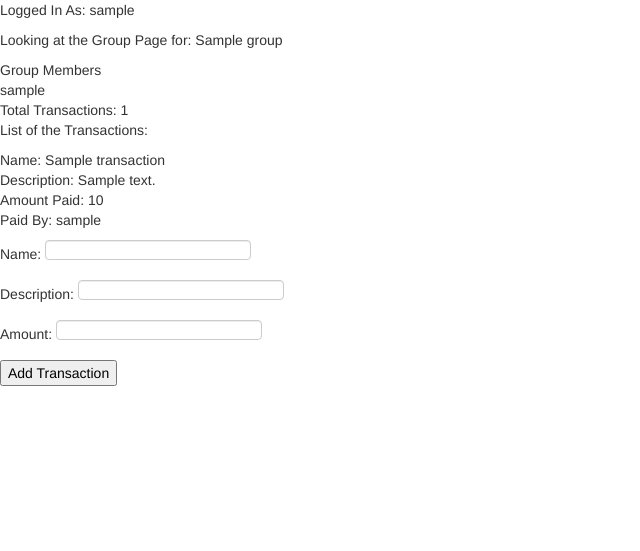
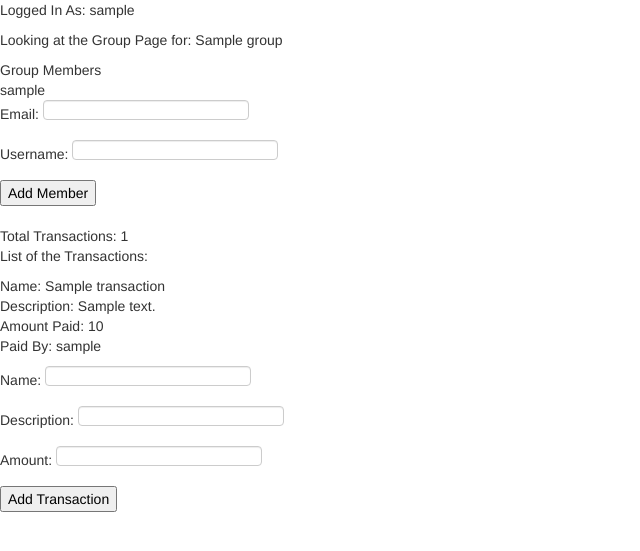
Before and after one commit to amni/Group-Payment-App, a Django app: template grouppay/grouppay/templates/groups/detail.html in a window 1280 px wide. Shown: the top 551 px of the page, without its empty margins (0-640 px from the left). Run offline with Django 3.2, Linux system fonts and the light colour scheme; the template is opened without the code that fills it: most values are stand-ins (such as "Sample title", 1, 10 or a date in 2020).

Commit message:
shell for addmember finished and connected, need to finish addMember function

```diff
--- a/grouppay/Groups/urls.py
+++ b/grouppay/Groups/urls.py
@@ -9,5 +9,6 @@ urlpatterns = patterns('',
    # /groups/group_id
    url(r'^(?P<group_id>\d+)/$', views.detail, name='detail'),
    url(r'^addgroup/$', views.addgroup, name='addgroup'),
-   url(r'^(?P<group_id>\d+)/addtransaction/', views.addTransaction, name='addTransaction')
+   url(r'^(?P<group_id>\d+)/addtransaction/', views.addTransaction, name='addTransaction'),
+   url(r'^(?P<group_id>\d+)/addmember/', views.addMember, name='addMember')
 )
--- a/grouppay/Groups/views.py
+++ b/grouppay/Groups/views.py
@@ -67,6 +67,10 @@ def addTransaction(request, group_id):
 
    return detail(request, group_id)
 
+def addMember(request, group_id):
+   # TODO: FILL THIS IN
+   return detail(request, group_id)
+
 def sumTransactions(transactions):
    integerList= [int (transaction) for transaction in transactions]
    return integerList
--- a/grouppay/grouppay/templates/groups/detail.html
+++ b/grouppay/grouppay/templates/groups/detail.html
@@ -10,6 +10,14 @@
 	<div> {{ member.user.username }} </div>
 {% endfor %}
 </div>
+
+<!-- FORM TO ADD A GROUP MEMBER TO THE GROUP -->
+<form action="/groups/{{ group.id }}/addmember/" method="post">
+  {% csrf_token %}
+  <p>Email: <input type="text" name="email"/></p>
+  <p>Username: <input type="text" name="username"/></p>
+  <p><input type="submit" value="Add Member"/></p>
+</form>
 
 <!-- TODO: FIX THIS SO TOTAL NUMBER ACTUALLY SHOWS -->
 <div> Total Transactions: {{ transactions_count }}</div>
```
